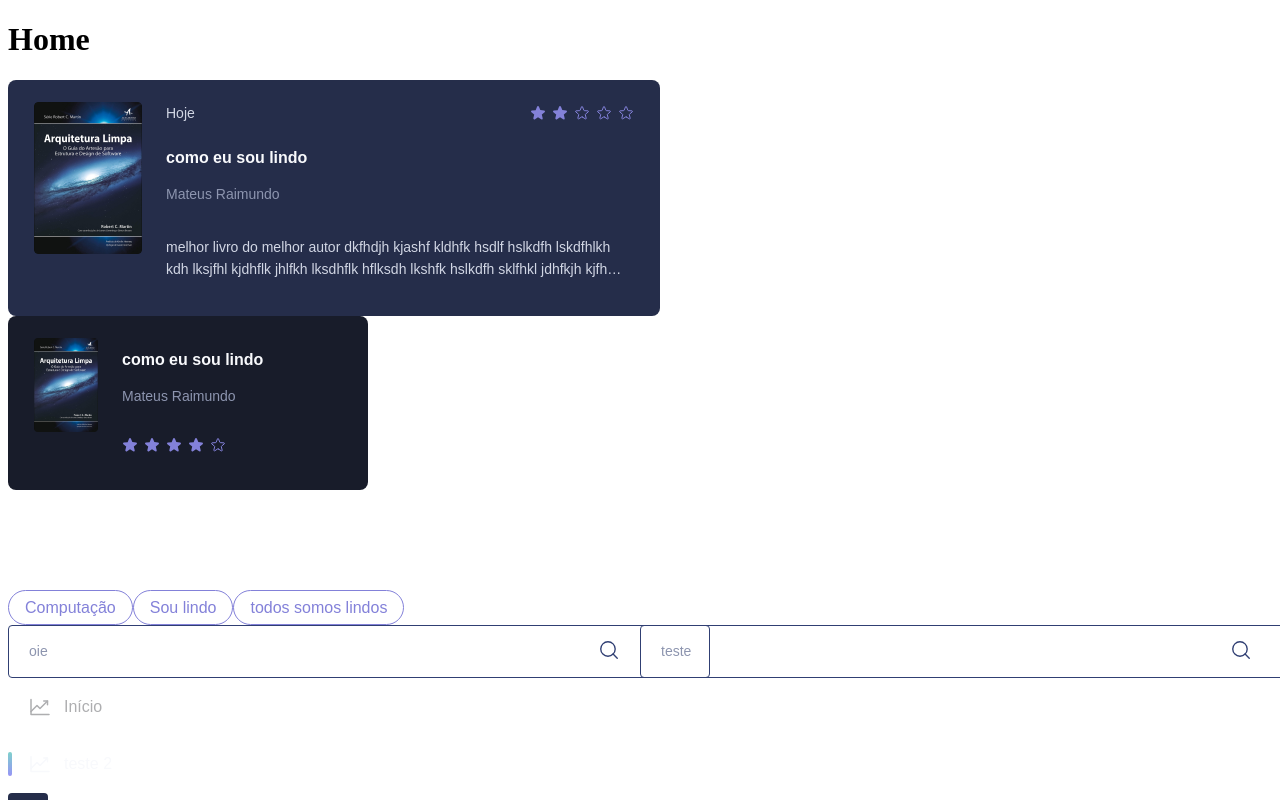
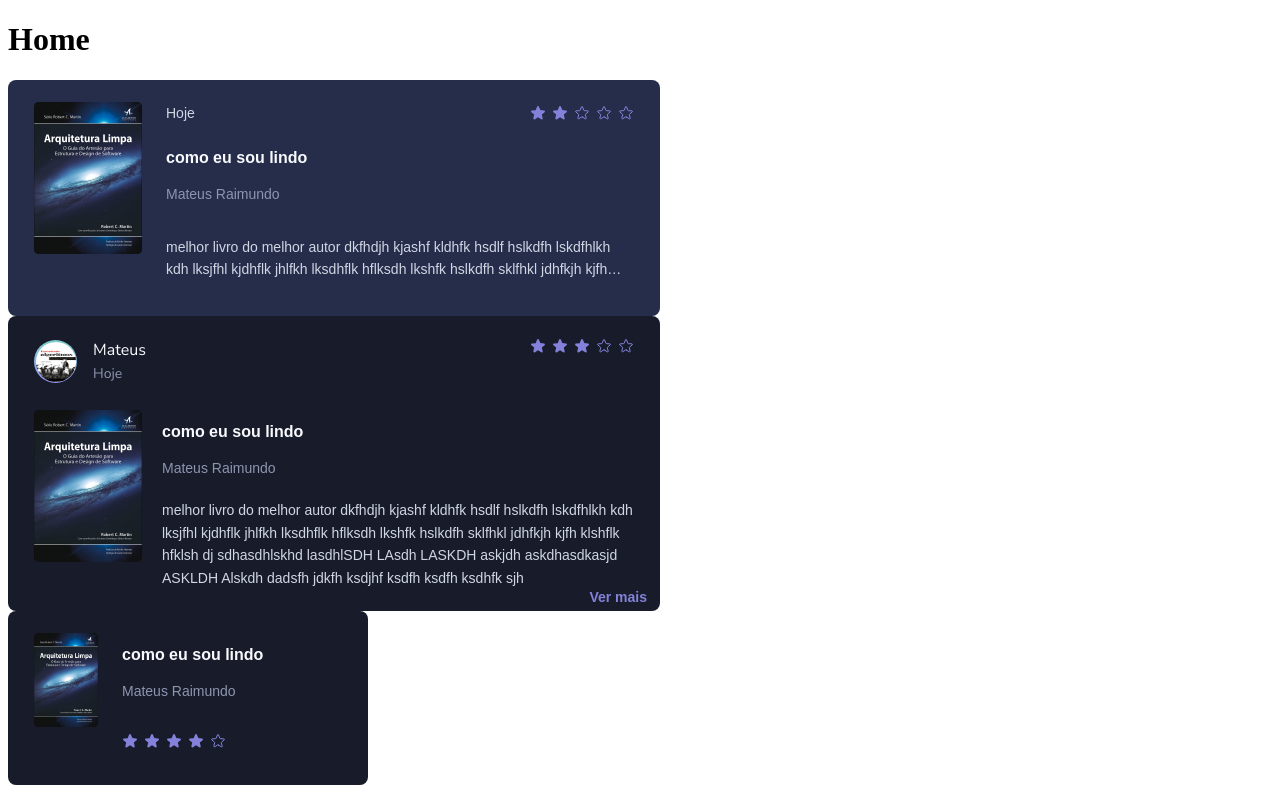
Before and after one commit to mateusrc-dev/bookwise, a Next.js app: page /home in a window 1280 px wide. Shown: the top 800 px of the page. Built offline with nearby package versions, Linux system fonts and the light colour scheme.

Commit message:
create component Card

```diff
--- a/package.json
+++ b/package.json
@@ -20,5 +20,8 @@
     "react": "18.2.0",
     "react-dom": "18.2.0",
     "typescript": "5.0.4"
+  },
+  "devDependencies": {
+    "@types/react-show-more-text": "^1.4.2"
   }
 }
--- a/src/components/Card/index.tsx
+++ b/src/components/Card/index.tsx
@@ -1,13 +1,20 @@
-import { StaticImageData } from "next/image";
+import Image, { StaticImageData } from "next/image";
 import {
+  BodyWithUser,
   ContainerCard,
+  ContainerCardWithUser,
   DetailsBook,
+  DetailsBookWithUser,
   DetailsColumn,
   HeaderCard,
+  HeaderWithUser,
   ImageColumn,
+  ShowMoreText,
   Stars,
 } from "./styles";
 import { Star } from "phosphor-react";
+import ImageTest from "../../assets/entendendo-algoritmos.png";
+import { useState } from "react";
 
 type Props = {
   src: StaticImageData;
@@ -16,6 +23,8 @@ type Props = {
   author: string;
   description?: string;
   type?: "big" | "small";
+  cardWithUser?: boolean;
+  userName?: string;
 };
 
 export default function Card({
@@ -24,10 +33,159 @@ export default function Card({
   author,
   description = "Passe a propriedade 'description' para inserir uma descrição desse filme!",
   assessment,
+  userName = "Passe a propriedade 'userName' para inserir o nome do usuário!",
   type = "big",
+  cardWithUser = false,
 }: Props) {
+  const [showText, setShowText] = useState<boolean>(true);
+
+  function handleShowMoreText() {
+    if (showText === true) {
+      setShowText(false);
+    } else {
+      setShowText(true);
+    }
+  }
+
   if (type === "big") {
-    return (
+    return cardWithUser ? (
+      <ContainerCardWithUser
+        css={{
+          "--type-card-width": "37.5rem",
+          "--type-card-height": "17.5rem",
+          "--type-card-background": "#181C2A",
+        }}
+      >
+        <HeaderWithUser>
+          <div
+            style={{
+              display: "flex",
+              alignItems: "center",
+              gap: "1rem",
+            }}
+          >
+            <div
+              style={{
+                display: "flex",
+                alignItems: "center",
+                justifyContent: "center",
+                width: 43,
+                height: 43,
+                backgroundImage: `linear-gradient(180deg, #7FD1CC 0%, #9694F5 100%)`,
+                borderRadius: "9999px",
+              }}
+            >
+              <Image
+                src={ImageTest}
+                alt="imagem do usuário"
+                width={40}
+                height={40}
+                style={{ borderRadius: "100%" }}
+              />
+            </div>
+            <div style={{ display: "flex", flexDirection: "column" }}>
+              <span
+                style={{
+                  fontFamily: "Nunito Sans",
+                  fontWeight: 400,
+                  fontSize: "1rem",
+                  lineHeight: "160%",
+                  color: "#F8F9FC",
+                }}
+              >
+                {userName}
+              </span>
+              <span
+                style={{
+                  fontFamily: "Nunito Sans",
+                  fontWeight: 400,
+                  fontSize: "14px",
+                  lineHeight: "160%",
+                  color: "#8D95AF",
+                }}
+              >
+                Hoje
+              </span>
+            </div>
+          </div>
+          {assessment === 1 && (
+            <Stars>
+              <Star size={16} color="#8381D9" weight="fill" />
+              <Star size={16} color="#8381D9" />
+              <Star size={16} color="#8381D9" />
+              <Star size={16} color="#8381D9" />
+              <Star size={16} color="#8381D9" />
+            </Stars>
+          )}
+          {assessment === 2 && (
+            <Stars>
+              <Star weight="fill" size={16} color="#8381D9" />
+              <Star weight="fill" size={16} color="#8381D9" />
+              <Star size={16} color="#8381D9" />
+              <Star size={16} color="#8381D9" />
+              <Star size={16} color="#8381D9" />
+            </Stars>
+          )}
+          {assessment === 3 && (
+            <Stars>
+              <Star weight="fill" size={16} color="#8381D9" />
+              <Star weight="fill" size={16} color="#8381D9" />
+              <Star weight="fill" size={16} color="#8381D9" />
+              <Star size={16} color="#8381D9" />
+              <Star size={16} color="#8381D9" />
+            </Stars>
+          )}
+          {assessment === 4 && (
+            <Stars>
+              <Star weight="fill" size={16} color="#8381D9" />
+              <Star weight="fill" size={16} color="#8381D9" />
+              <Star weight="fill" size={16} color="#8381D9" />
+              <Star weight="fill" size={16} color="#8381D9" />
+              <Star size={16} color="#8381D9" />
+            </Stars>
+          )}
+          {assessment === 5 && (
+            <Stars>
+              <Star weight="fill" size={16} color="#8381D9" />
+              <Star weight="fill" size={16} color="#8381D9" />
+              <Star weight="fill" size={16} color="#8381D9" />
+              <Star weight="fill" size={16} color="#8381D9" />
+              <Star weight="fill" size={16} color="#8381D9" />
+            </Stars>
+          )}
+        </HeaderWithUser>
+        <BodyWithUser>
+          <ImageColumn
+            src={src}
+            alt="imagem do livro"
+            css={{
+              "--type-image-width": type === "big" ? "6.75rem" : "4rem",
+              "--type-image-height": type === "big" ? "9.5rem" : "5.875rem",
+            }}
+          />
+          <DetailsColumn>
+            <DetailsBookWithUser
+              css={{ "--show-text": showText ? "-webkit-box" : "flex" }}
+            >
+              <h1>{nameBook}</h1>
+              <p style={{ marginBottom: "20px" }} className="author">
+                {author}
+              </p>
+              {description.length > 200 ? (
+                <div style={{ display: "flex", flexDirection: "row", alignItems: "flex-end" }}>
+                  <span className="description">{description}</span>
+                  <ShowMoreText onClick={handleShowMoreText}>
+                    {showText ? "Ver mais" : "Ver menos"}
+                  </ShowMoreText>
+                </div>
+              ) : (
+                <p className="description">{description}</p>
+              )}
+            </DetailsBookWithUser>
+          </DetailsColumn>
+        </BodyWithUser>
+      </ContainerCardWithUser>
+    ) : (
       <ContainerCard
         css={{
           "--type-card-width": type === "big" ? "37.5rem" : "19.25rem",
--- a/src/components/Card/styles.ts
+++ b/src/components/Card/styles.ts
@@ -1,5 +1,6 @@
 import { styled } from "@/styles";
 import Image from "next/image";
+import Link from "next/link";
 
 export const ContainerCard = styled("div", {
   display: "flex",
@@ -18,6 +19,21 @@ export const ContainerCard = styled("div", {
   "&:hover": {
     borderColor: "$gray500",
   },
+});
+
+export const ContainerCardWithUser = styled("div", {
+  position: "relative",
+  display: "flex",
+  flexDirection: "column",
+  alignItems: "flex-start",
+  padding: "1.25rem 1.5rem",
+  gap: "1.5rem",
+  width: "var(--type-card-width)",
+  background: "var(--type-card-background)",
+  borderRadius: "8px",
+  borderWidth: "2px",
+  borderStyle: "solid",
+  borderColor: "transparent",
 });
 
 export const ImageColumn = styled(Image, {
@@ -83,3 +99,65 @@ export const DetailsBook = styled("main", {
     color: "$gray300",
   },
 });
+
+export const DetailsBookWithUser = styled("main", {
+  h1: {
+    fontFamily: "$default",
+    fontWeight: "$bold",
+    fontSize: "$md",
+    lineHeight: "$short",
+    color: "$gray100",
+  },
+  ".author": {
+    fontFamily: "$default",
+    fontWeight: "$regular",
+    fontSize: "$sm",
+    lineHeight: "$base",
+    color: "$gray400",
+    marginBottom: "1.875rem",
+  },
+  ".description": {
+    display: "var(--show-text)",
+    textOverflow: "ellipsis",
+    overflow: "hidden",
+    "-webkit-line-clamp": 4,
+    "-webkit-box-orient": "vertical",
+    fontFamily: "$default",
+    fontWeight: "$regular",
+    fontSize: "$sm",
+    lineHeight: "$base",
+    color: "$gray300",
+  },
+});
+
+export const HeaderWithUser = styled("div", {
+  width: "100%",
+  display: "flex",
+  alignItems: "flex-start",
+  justifyContent: "space-between",
+});
+
+export const BodyWithUser = styled("div", {
+  display: "flex",
+  alignItems: "flex-start",
+  gap: "1.25rem",
+});
+
+export const ShowMoreText = styled("a", {
+  position: "absolute",
+  bottom: "0px",
+  right: "10px",
+  whiteSpace: "nowrap",
+  cursor: "pointer",
+  borderWidth: "1px",
+  borderStyle: "solid",
+  borderColor: "transparent",
+  fontFamily: "$default",
+  fontWeight: "$bold",
+  fontSize: "$sm",
+  lineHeight: "$base",
+  color: "$purple100",
+  "&:hover": {
+    borderBottomColor: "$purple100",
+  },
+});
--- a/src/pages/home.tsx
+++ b/src/pages/home.tsx
@@ -16,6 +16,15 @@ export default function Home() {
         author="Mateus Raimundo"
         description="melhor livro do melhor autor dkfhdjh kjashf kldhfk hsdlf hslkdfh lskdfhlkh kdh lksjfhl kjdhflk jhlfkh lksdhflk hflksdh lkshfk hslkdfh sklfhkl jdhfkjh kjfh klshflk hfklsh dj"
         nameBook="como eu sou lindo"
+      />
+       <Card
+        src={ImageBookText}
+        assessment={3}
+        author="Mateus Raimundo"
+        description="melhor livro do melhor autor dkfhdjh kjashf kldhfk hsdlf hslkdfh lskdfhlkh kdh lksjfhl kjdhflk jhlfkh lksdhflk hflksdh lkshfk hslkdfh sklfhkl jdhfkjh kjfh klshflk hfklsh dj sdhasdhlskhd lasdhlSDH LAsdh LASKDH askjdh askdhasdkasjd ASKLDH Alskdh dadsfh jdkfh ksdjhf ksdfh ksdfh ksdhfk sjh"
+        nameBook="como eu sou lindo"
+        cardWithUser={true}
+        userName="Mateus"
       />
       <Card
         src={ImageBookText}
```
Also changed, not shown: 1 other file (tests, documents, lock files or other folders).
